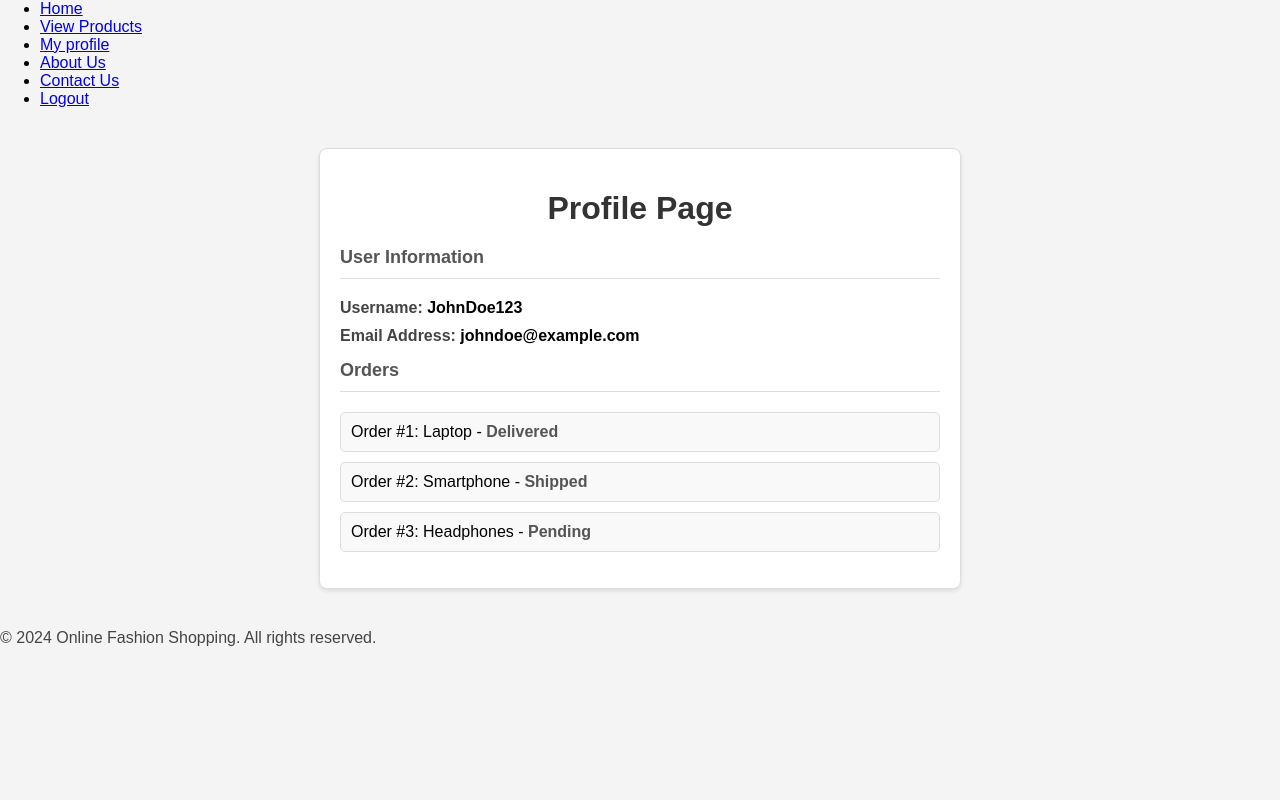
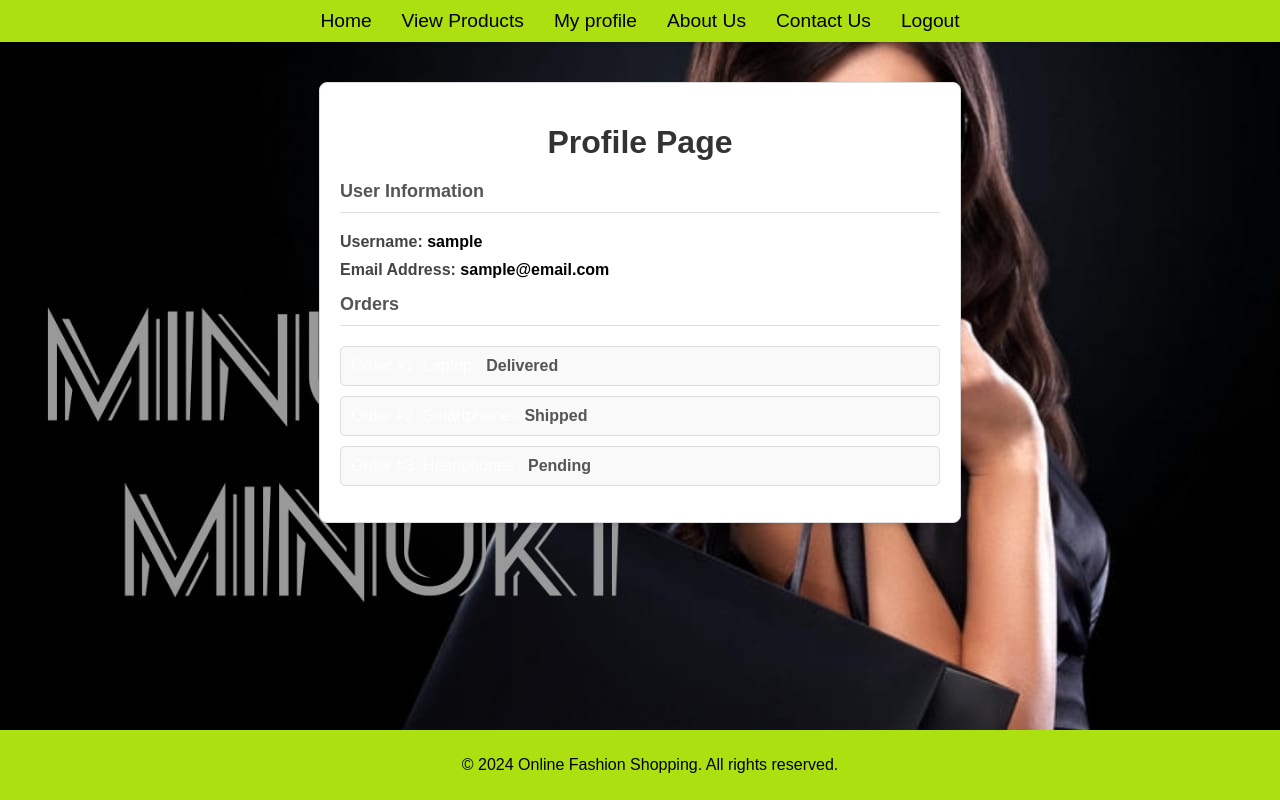
Before and after one commit to thirumurug0xan/shopesite, a Flask app: page /profile in a window 1280 px wide. Run offline with Flask 3, Linux system fonts and the light colour scheme; some libraries are stand-ins or nearby versions.

Commit message:
modified:   app.py 	modified:   loadtables.sql 	modified:   static/css/styles.css 	modified:   templates/about_us.html 	modified:   templates/admin_add_products.html 	modified:   templates/contact_us.html 	modified:   templates/menu_bar.html 	modified:   templates/profile.html 	modified:   templates/view_product.html

```diff
--- a/app.py
+++ b/app.py
@@ -24,6 +24,11 @@
 app.secret_key = 'super_secret'
 mysql = MySQL(app)
 
+
+@app.route("/")
+def home():
+    return render_template("home.html")
+
 #Function declaration start from here
 def view_orders():
   pass
@@ -35,7 +40,6 @@
   pass
 
 # Route for the login page
-@app.route("/")
 @app.route("/login", methods=['GET', 'POST'])
 def login():
     if request.method == 'POST':
@@ -76,9 +80,6 @@
 def contact_us():
     return render_template("contact_us.html")
 
-@app.route("/home")
-def home_():
-    return render_template("home.html")
 
 @app.route("/home2")
 def home2():
@@ -138,7 +139,7 @@
 
 @app.route('/profile')
 def profile():
-   return render_template('/profile.html')
+   return render_template('/profile.html',user_name='sample',user_email='sample@email.com')
 
 
 if __name__ == "__main__":
--- a/loadtables.sql
+++ b/loadtables.sql
@@ -24,5 +24,6 @@
     order_id INT(11) NOT NULL AUTO_INCREMENT PRIMARY KEY,
     ordered_user VARCHAR(50),
     order_size INT(5),
+    tol_prize VARCHAR(10),
     FOREIGN KEY (ordered_user) REFERENCES users(user_name)
 );
--- a/static/css/styles.css
+++ b/static/css/styles.css
@@ -146,3 +146,56 @@
     .parablk {
         color:rgb(0, 0, 0)
     }
+
+    /* new styles are comming */
+
+    .profile_body {
+      font-family: Arial, sans-serif;
+      margin: 0;
+      padding: 0;
+      background-color: #f4f4f4;
+  }
+  .profile-container {
+      max-width: 600px;
+      max-height: 40%;
+      margin: 40px auto;
+      background-color: #fff;
+      border: 1px solid #ddd;
+      border-radius: 8px;
+      padding: 20px;
+      box-shadow: 0 2px 4px rgba(0, 0, 0, 0.1);
+  }
+  .profile_h1 {
+      text-align: center;
+      color: #333;
+      margin-bottom: 20px;
+  }
+  .profile_h2 {
+      color: #555;
+      font-size: 18px;
+      border-bottom: 1px solid #ddd;
+      padding-bottom: 10px;
+      margin-bottom: 20px;
+  }
+  .profile_p {
+      margin: 10px 0;
+      color: #444;
+  }
+  #username, #email {
+      color: #000;
+      font-weight: bold;
+  }
+  .orders ul {
+      list-style-type: none;
+      padding: 0;
+  }
+  .orders li {
+      padding: 10px;
+      background-color: #f9f9f9;
+      border: 1px solid #ddd;
+      border-radius: 5px;
+      margin-bottom: 10px;
+  }
+  .orders li strong {
+      color: #555;
+  }
--- a/templates/about_us.html
+++ b/templates/about_us.html
@@ -1,4 +1,7 @@
 {%extends 'menu_bar.html'%}
+
+{%block title%}about us{%endblock%}
+
 {%block content%}
 	<h1>About Us</h1>
 	<div class="container">
--- a/templates/admin_add_products.html
+++ b/templates/admin_add_products.html
@@ -14,7 +14,6 @@
 		}
 		ul {
 			background-color: black;
-		width:;
 		}
 		a{
 			color: white;
@@ -66,7 +65,6 @@
 			font-size: 18px;
 			margin: 4px 2px;
 			cursor: pointer;
-
 		}
 		input[type="submit"]:hover {
 			background: #45a049;
@@ -108,8 +106,6 @@
 
 	<BR>
 	   <CENTER><button  type="button" onclick="window.location.href=''">ADD PRODUCT</button></CENTER>
-
-
 	</b>
 	</form>
 </body>
--- a/templates/contact_us.html
+++ b/templates/contact_us.html
@@ -1,5 +1,5 @@
 {%extends 'menu_bar.html'%}
-
+{%block title%}contact us{%endblock%}
 {%block content%}
 	<h1>Contact Us</h1>
 	<form>
--- a/templates/menu_bar.html
+++ b/templates/menu_bar.html
@@ -4,7 +4,7 @@
     <meta charset="UTF-8">
     <meta name="viewport" content="width=device-width, initial-scale=1.0">
     <link rel="stylesheet" href="{{url_for('static',filename='css/styles.css')}}"> <!--this is also acceptable static/css/styles.css -->
-    <title>Online Fashion Shopping</title>
+    <title>{%block title%}Online Fashion Shopping{%endblock%}</title>
 </head>
 <body>
     <header>
--- a/templates/profile.html
+++ b/templates/profile.html
@@ -1,65 +1,17 @@
-<!-- {%extends 'menu_bar.html'%}
+{%extends 'menu_bar.html'%}
+
+{%block title%}profile{%endblock%}
+
 {%block content%}
-    <style>
-        body {
-            font-family: Arial, sans-serif;
-            margin: 0;
-            padding: 0;
-            background-color: #f4f4f4;
-        }
-        .profile-container {
-            max-width: 600px;
-            margin: 40px auto;
-            background-color: #fff;
-            border: 1px solid #ddd;
-            border-radius: 8px;
-            padding: 20px;
-            box-shadow: 0 2px 4px rgba(0, 0, 0, 0.1);
-        }
-        h1 {
-            text-align: center;
-            color: #333;
-            margin-bottom: 20px;
-        }
-        h2 {
-            color: #555;
-            font-size: 18px;
-            border-bottom: 1px solid #ddd;
-            padding-bottom: 10px;
-            margin-bottom: 20px;
-        }
-        p {
-            margin: 10px 0;
-            color: #444;
-        }
-        #username, #email {
-            color: #000;
-            font-weight: bold;
-        }
-        .orders ul {
-            list-style-type: none;
-            padding: 0;
-        }
-        .orders li {
-            padding: 10px;
-            background-color: #f9f9f9;
-            border: 1px solid #ddd;
-            border-radius: 5px;
-            margin-bottom: 10px;
-        }
-        .orders li strong {
-            color: #555;
-        }
-    </style>
     <div class="profile-container">
-        <h1>Profile Page</h1>
+        <h1 class="profile_h1">Profile Page</h1>
         <div class="profile-info">
-            <h2>User Information</h2>
-            <p><strong>Username:</strong> <span id="username">JohnDoe123</span></p>
-            <p><strong>Email Address:</strong> <span id="email">johndoe@example.com</span></p>
+            <h2 class="profile_h2">User Information</h2>
+            <p class="profile_p"><strong>Username:</strong> <span id="username">{{user_name}}</span></p>
+            <p class="profile_p"><strong>Email Address:</strong> <span id="email">{{user_email}}</span></p>
         </div>
         <div class="orders">
-            <h2>Orders</h2>
+            <h2 class="profile_h2">Orders</h2>
             <ul id="orders-list">
                 <li>Order #1: Laptop - <strong>Delivered</strong></li>
                 <li>Order #2: Smartphone - <strong>Shipped</strong></li>
@@ -67,86 +19,4 @@
             </ul>
         </div>
     </div>
-{%endblock%} -->
-
-
-
-<!--enenenennenenneenenenenenneenenennenneen-->
-
-<!DOCTYPE html>
-<html lang="en">
-<head>
-    <meta charset="UTF-8">
-    <meta name="viewport" content="width=device-width, initial-scale=1.0">
-    <title>Profile Page</title>
-    <style>
-        body {
-            font-family: Arial, sans-serif;
-            margin: 0;
-            padding: 0;
-            background-color: #f4f4f4;
-        }
-        .profile-container {
-            max-width: 600px;
-            margin: 40px auto;
-            background-color: #fff;
-            border: 1px solid #ddd;
-            border-radius: 8px;
-            padding: 20px;
-            box-shadow: 0 2px 4px rgba(0, 0, 0, 0.1);
-        }
-        h1 {
-            text-align: center;
-            color: #333;
-            margin-bottom: 20px;
-        }
-        h2 {
-            color: #555;
-            font-size: 18px;
-            border-bottom: 1px solid #ddd;
-            padding-bottom: 10px;
-            margin-bottom: 20px;
-        }
-        p {
-            margin: 10px 0;
-            color: #444;
-        }
-        #username, #email {
-            color: #000;
-            font-weight: bold;
-        }
-        .orders ul {
-            list-style-type: none;
-            padding: 0;
-        }
-        .orders li {
-            padding: 10px;
-            background-color: #f9f9f9;
-            border: 1px solid #ddd;
-            border-radius: 5px;
-            margin-bottom: 10px;
-        }
-        .orders li strong {
-            color: #555;
-        }
-    </style>
-</head>
-<body>
-    <div class="profile-container">
-        <h1>Profile Page</h1>
-        <div class="profile-info">
-            <h2>User Information</h2>
-            <p><strong>Username:</strong> <span id="username">JohnDoe123</span></p>
-            <p><strong>Email Address:</strong> <span id="email">johndoe@example.com</span></p>
-        </div>
-        <div class="orders">
-            <h2>Orders</h2>
-            <ul id="orders-list">
-                <li>Order #1: Laptop - <strong>Delivered</strong></li>
-                <li>Order #2: Smartphone - <strong>Shipped</strong></li>
-                <li>Order #3: Headphones - <strong>Pending</strong></li>
-            </ul>
-        </div>
-    </div>
-</body>
-</html>
+{%endblock%}
--- a/templates/view_product.html
+++ b/templates/view_product.html
@@ -1,4 +1,6 @@
 {% extends 'menu_bar.html' %}
+
+{%block title%}view products{%endblock%}
 
 {% block content %}
 
```
Lines whose indentation alone changed are shown as unchanged.
